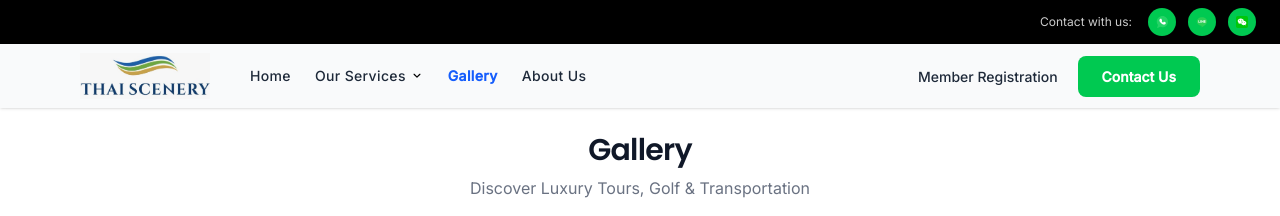
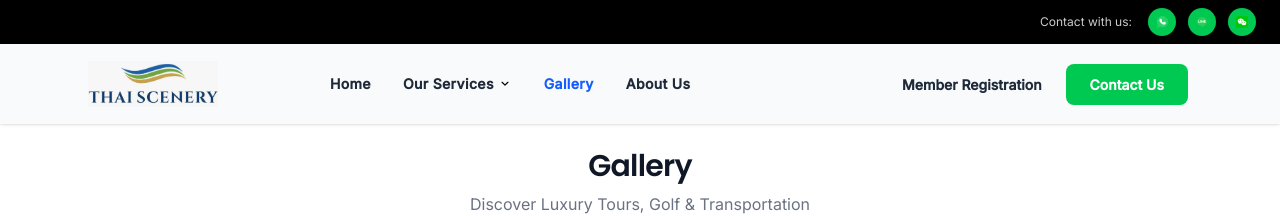
Before and after one commit to phuepwintsan/my-next-app, a Next.js app: page /gallery in a window 1280 px wide. Shown: the top 216 px of the page. Built offline with nearby package versions, Linux system fonts and the light colour scheme.

Commit message:
Update nav

```diff
--- a/src/app/components/NavBars.js
+++ b/src/app/components/NavBars.js
@@ -30,11 +30,11 @@ export default function NavBar() {
 
       {/* Main Navbar (Sticky for mobile) */}
       <nav className="sticky top-0 z-50 bg-gray-50 shadow-sm">
-  <div className="mx-auto max-w-6xl px-4">
-    <div className="flex h-16 items-center">
+  <div className="mx-auto max-w-6xl px-6">
+    <div className="flex h-20 items-center">
 
       {/* LEFT: Logo + Menu */}
-      <div className="flex items-center gap-10">
+      <div className="flex items-center gap-28">
         {/* Logo */}
         <Image
           src="/logo_Eng.jpg"
@@ -45,14 +45,13 @@ export default function NavBar() {
         />
 
         {/* Desktop Menu */}
-        <div className="hidden md:flex items-center gap-6 text-[14px] font-medium tracking-wide">
+        <div className="hidden md:flex items-center gap-8 text-[14px]  tracking-wide font-semibold">
           <NavLink href="/" pathname={pathname}>
             Home
           </NavLink>
 
-            <ServicesDropdown pathname={pathname} />
+          <ServicesDropdown pathname={pathname} />
             <Underline />
-
 
           <NavLink href="/gallery" pathname={pathname}>
             Gallery
@@ -65,7 +64,7 @@ export default function NavBar() {
       </div>
 
       {/* RIGHT: CTA */}
-      <div className="ml-auto hidden md:flex items-center gap-5 text-[14px] font-medium">
+      <div className="ml-auto hidden md:flex items-center gap-6 pr-1 text-[14px] font-semibold">
         <NavLink href="/register" pathname={pathname}>
           Member Registration
         </NavLink>
@@ -92,8 +91,44 @@ export default function NavBar() {
       </button>
     </div>
   </div>
-</nav>
+  {/* Mobile Menu */}
+        {open && (
+  <div className="md:hidden bg-white border-t border-gray-200 px-6 py-4 space-y-3">
 
+    <MobileNavLink href="/" pathname={pathname} onClick={() => setOpen(false)}>
+      Home
+    </MobileNavLink>
+
+    <MobileNavLink href="/services" pathname={pathname} onClick={() => setOpen(false)}>
+      Our Services
+    </MobileNavLink>
+
+    <MobileNavLink href="/gallery" pathname={pathname} onClick={() => setOpen(false)}>
+Gallery
+    </MobileNavLink>
+
+    <MobileNavLink href="/about-us" pathname={pathname} onClick={() => setOpen(false)}>
+      About Us
+    </MobileNavLink>
+
+    <MobileNavLink href="/register" pathname={pathname} onClick={() => setOpen(false)}>
+      Member Registration
+    </MobileNavLink>
+
+    {/* CTA */}
+    <Link
+      href="/contact-us"
+      onClick={() => setOpen(false)}
+      className="mt-4 flex w-full justify-center rounded-lg
+                 bg-green-500 py-3 text-[15px]
+                 font-semibold text-white hover:bg-green-600"
+    >
+      Contact Us
+    </Link>
+  </div>
+)}
+
+      </nav>
     </>
   );
 }
@@ -159,7 +194,7 @@ function ServicesDropdown({ pathname }) {
         className={`group relative flex items-center gap-1 cursor-pointer transition
           ${
             pathname.startsWith("/services")
-              ? "text-blue-600 font-semibold"
+              ? "text-blue-600 font-medium"
               : "text-gray-800 hover:text-blue-600"
           }`}
       >
@@ -189,6 +224,7 @@ function ServicesDropdown({ pathname }) {
           group-hover:translate-y-0
           transition-all duration-200
           z-50
+          font-medium
         "
       >
         <ul className="py-2 text-[14px]">
```
